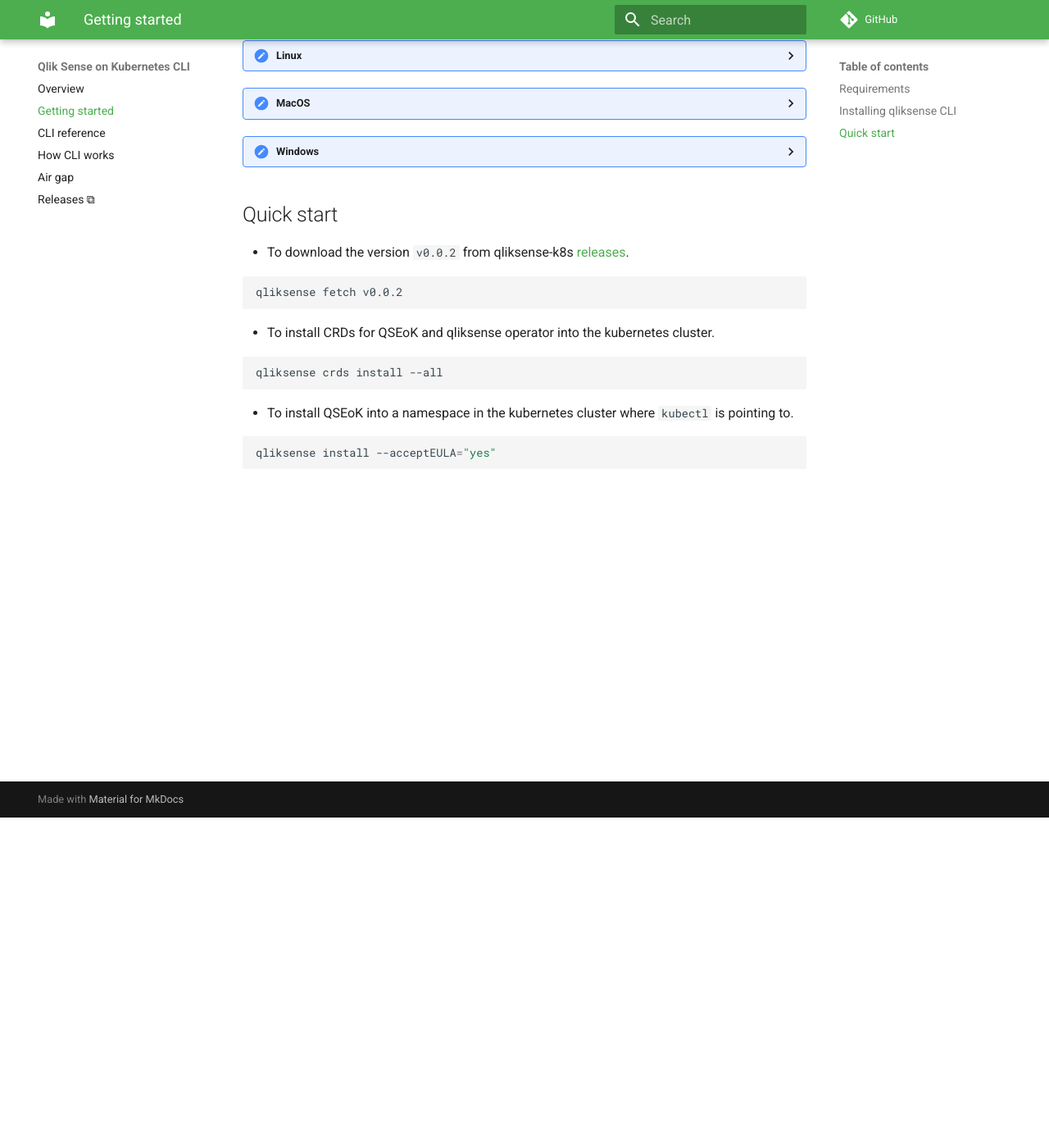
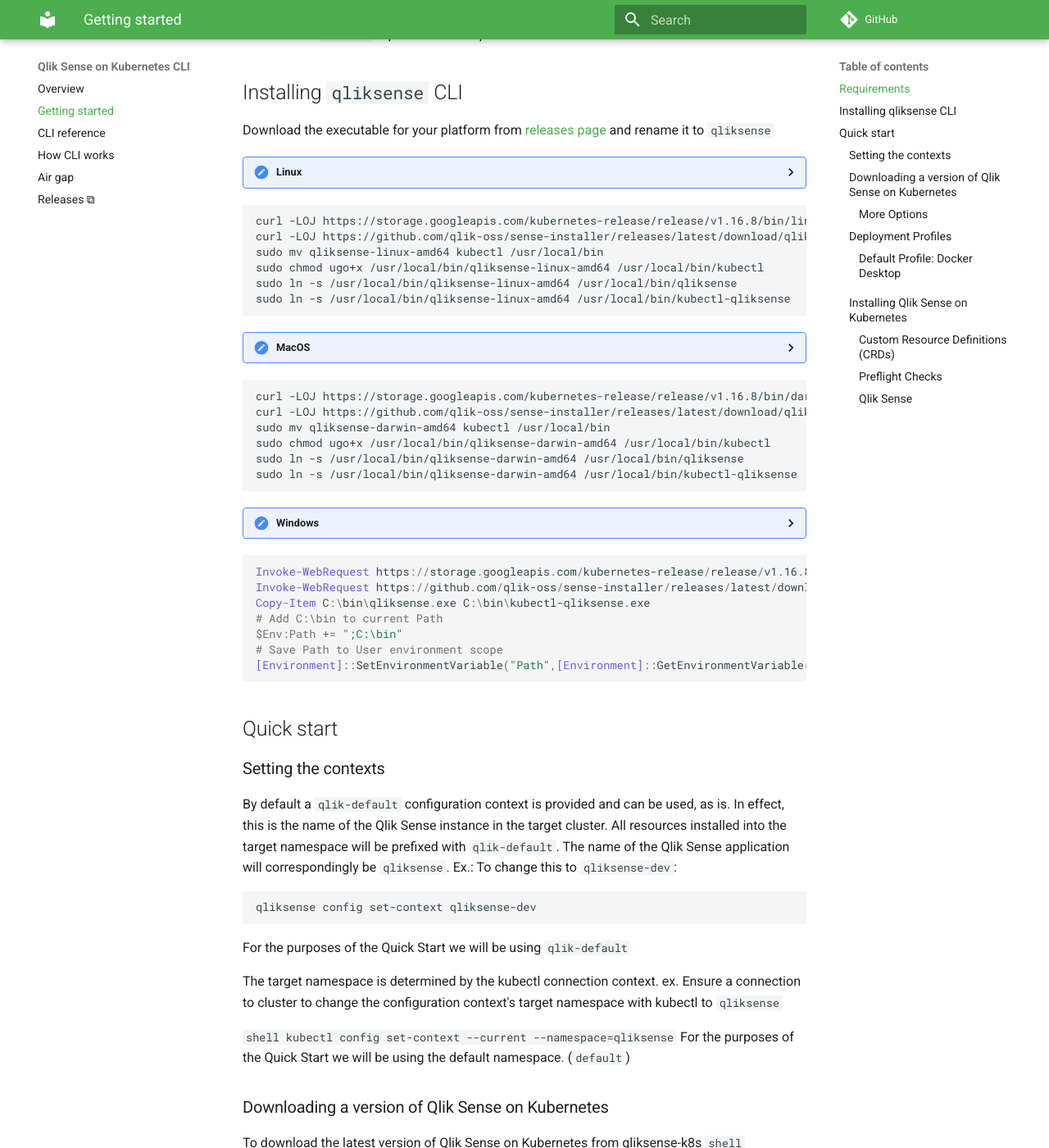
Before and after one commit to qlik-oss/sense-installer, an MkDocs documentation site: the page built from docs/getting_started.md, in a window 1280 px wide and 1400 px high, scrolled down 403 px. Shown: the whole window at 82% size. Built offline with MkDocs 1.6.1 and Material for MkDocs 9.7.7, drawn with Linux system fonts in a browser that asks for light colours; comment, search, counter and statistics services are not loaded; some of the changed text lies outside the part shown.

Commit message:
Improve docs
Signed-off-by: Boris Kuschel <dwb@qlik.com>

````diff
--- a/docs/concepts.md
+++ b/docs/concepts.md
@@ -1,6 +1,6 @@
 # How CLI works
 
-At the initialization, `qliksense` cli creates few files in the director `~/.qliksene` and it contains following files:
+At the initialization, `qliksense` cli creates few files in the director `~/.qliksense` and it contains following files:
 
 ```console
 .qliksense
--- a/docs/getting_started.md
+++ b/docs/getting_started.md
@@ -1,9 +1,11 @@
 # Getting started
+
+To get familiar with the Qlik Sense on Kubernetes Operator Command Line Interface (CLI), we will install Qlik Sense on Kubernetes on docker desktop. In subsequent sections we will enhance this configuration to include an Identity Provider (keycloak) and demonstrate air gapped capabilities as well.
 
 ## Requirements
 
 - Kubernetes cluster (Docker Desktop with enabled Kubernetes)
-- `kubectl` installed, configured and able to communicate with kubernetes cluster. _`qliksense` CLI uses `kubectl` under the hood to perform operations on cluster_
+- `kubectl` installed, configured and able to communicate with kubernetes cluster. _`qliksense` CLI uses `kubectl` to perform some operations on cluster_
 
 ## Installing `qliksense` CLI
 
@@ -11,43 +13,144 @@
 
 ??? tldr "Linux"
 
-    ``` bash
-    curl -Lo qliksense https://github.com/qlik-oss/sense-installer/releases/download/v0.7.0/qliksense-linux-amd64
-    chmod +x qliksense
-    sudo mv qliksense /usr/local/bin
-    ```
+```bash
+curl -LOJ https://storage.googleapis.com/kubernetes-release/release/v1.16.8/bin/linux/amd64/kubectl
+curl -LOJ https://github.com/qlik-oss/sense-installer/releases/latest/download/qliksense-linux-amd64
+sudo mv qliksense-linux-amd64 kubectl /usr/local/bin
+sudo chmod ugo+x /usr/local/bin/qliksense-linux-amd64 /usr/local/bin/kubectl
+sudo ln -s /usr/local/bin/qliksense-linux-amd64 /usr/local/bin/qliksense
+sudo ln -s /usr/local/bin/qliksense-linux-amd64 /usr/local/bin/kubectl-qliksense
+```
 
 ??? tldr "MacOS"
 
-    ``` bash
-    curl -Lo qliksense https://github.com/qlik-oss/sense-installer/releases/download/v0.7.0/qliksense-darwin-amd64
-    chmod +x qliksense
-    sudo mv qliksense /usr/local/bin
-    ```
+```bash
+curl -LOJ https://storage.googleapis.com/kubernetes-release/release/v1.16.8/bin/darwin/amd64/kubectl
+curl -LOJ https://github.com/qlik-oss/sense-installer/releases/latest/download/qliksense-darwin-amd64
+sudo mv qliksense-darwin-amd64 kubectl /usr/local/bin
+sudo chmod ugo+x /usr/local/bin/qliksense-darwin-amd64 /usr/local/bin/kubectl
+sudo ln -s /usr/local/bin/qliksense-darwin-amd64 /usr/local/bin/qliksense
+sudo ln -s /usr/local/bin/qliksense-darwin-amd64 /usr/local/bin/kubectl-qliksense
+```
 
 ??? tldr "Windows"
-    Download Windows executable and add it in your `PATH` as `qliksense.exe`
 
-    [https://github.com/qlik-oss/sense-installer/releases/download/v0.7.0/qliksense-windows-amd64.exe](https://github.com/qlik-oss/sense-installer/releases/download/v0.7.0/qliksense-windows-amd64.exe)
-
-
+```powershell
+Invoke-WebRequest https://storage.googleapis.com/kubernetes-release/release/v1.16.8/bin/windows/amd64/kubectl.exe -O C:\bin\kubectl.exe
+Invoke-WebRequest https://github.com/qlik-oss/sense-installer/releases/latest/download/qliksense-windows-amd64.exe -O C:\bin\qliksense.exe
+Copy-Item C:\bin\qliksense.exe C:\bin\kubectl-qliksense.exe
+# Add C:\bin to current Path
+$Env:Path += ";C:\bin"
+# Save Path to User environment scope
+[Environment]::SetEnvironmentVariable("Path",[Environment]::GetEnvironmentVariable("Path", [EnvironmentVariableTarget]::User) + ";C:\bin",[EnvironmentVariableTarget]::User)
+```
 
 ## Quick start
 
-- To download the version `v0.0.2` from qliksense-k8s [releases](https://github.com/qlik-oss/qliksense-k8s/releases).
+### Setting the contexts
+
+By default a `qlik-default` configuration context is provided and can be used, as is.  In effect, this is the name of the Qlik Sense instance in the target cluster. All resources installed into the target namespace will be prefixed with `qlik-default`.  The name of the Qlik Sense application will correspondingly be `qliksense`.
+Ex.: To change this to `qliksense-dev`:
 
 ```shell
-qliksense fetch v0.0.2
+qliksense config set-context qliksense-dev
+```
+For the purposes of the Quick Start we will be using `qlik-default`
+
+The target namespace is determined by the kubectl connection context.
+ex. Ensure a connection to cluster to change the configuration context's target namespace with kubectl to `qliksense`
+
+ ```shell
+kubectl config set-context --current --namespace=qliksense
+ ```
+For the purposes of the Quick Start we will be using the default namespace. (`default`)
+
+### Downloading a version of Qlik Sense on Kubernetes
+
+To download the latest version of Qlik Sense on Kubernetes from qliksense-k8s
+  ```shell
+qliksense fetch
+  ```
+#### More Options
+- To download a specific version `v1.59.20` from qliksense-k8s [releases](https://github.com/qlik-oss/qliksense-k8s/releases).
+```shell
+qliksense fetch v1.58.20
+```
+- To download from a GitHub repository fork of the `qliksense-k8s` repository (master branch).
+Ex.:
+```shell
+qliksense fetch --url https://github.com/bkuschel/qliksense-k8s.git master
 ```
 
-- To install CRDs for QSEoK and qliksense operator into the kubernetes cluster.
+### Deployment Profiles
+
+Deployment profiles are a sets components that require sets of key/value pairs to satisfy the requirements for the generation of a Qlik Sense on Kubernetes manifest.  Along with the profile name, sets of key/value pairs are provided through the Qlik Sense custom application resources (see here).
+
+Profiles can be developed and added to the qliksense-k8s repo but is considered an advanced topic (see here) not covered here.
+
+#### Default Profile: Docker Desktop
+
+By default, the `docker-desktop` profile is associated with the configuration context when initially created. This profile is guaranteed to work on Docker Desktop but can generally be used on other types of Kubernetes clusters, provided that the required configuration tweaks are provided specific to the hosting requirements (Ex. storage class).
+
+
+The docker-desktop profile does not have any scaling characteristics and is generally set up to have the ability to work on a reasonably large laptop (16GB, 4 cores minimum, greater is better).  It also includes a self-contained mongodb instance for non-production purposes.
+
+It generally doesn't typically require any configuration to work except an acceptance of the Qlik User License Agreement (QULA), which is prompted on install but can also be set in advance (having read the QULA). Ex:
 
 ```shell
-qliksense crds install --all
+qliksense config set-configs qliksense.acceptEULA="yes"
 ```
 
-- To install QSEoK into a namespace in the kubernetes cluster where `kubectl` is pointing to.
+More information on the possible configuration parameters for docker-desktop here (see here).
+
+To access an installation of the docker desktop profile in docker desktop  the host `elastic.example` needs to be added to the system host file as an alias to 127.0.0.1. Ex.
+
+```bash
+127.0.0.1 elastic.example
+```
+
+??? tldr "Linux"
+
+```bash
+/etc/hosts
+```
+
+??? tldr "MacOS"
+
+```bash
+/etc/hosts
+```
+
+??? tldr "Windows"
+
+```powershell
+C:\Windows\System32\drivers\etc\hosts
+```
+
+##
+
+### Installing Qlik Sense on Kubernetes
+
+#### Custom Resource Definitions (CRDs)
+
+Besides the CLI, a Kubernetes operator (read here) is a core component of the Qlik Sense Operator. Additionally, there are other Kubernetes operators in Qlik Sense on Kubernetes that provide other types functionality (ex. scaling). Depending on the profile chosen (see above), additional CRDs can also be installed for third-party components. (see gke-demo).
+
+Kubernetes operators require Custom resource definitions (CRD) (read here), which are YAML schemas for custom resources (CR). The Qlik Sense application instance, corresponding to the name of the configuration context, corresponds to a CR (ex. `qlik-default`).
+
+CRDs require cluster scope permissions and are shared cluster-wide across namespaces. These need to be installed first (if not done previously).
+
+To install CRDs for Qlik Sense on Kubernetes into the Kubernetes cluster.
 
 ```shell
-qliksense install --acceptEULA="yes"
+qliksense crds install
 ```
+
+#### Preflight Checks
+
+#### Qlik Sense
+
+To install Qlik Sense into a namespace in the Kubernetes cluster where `kubectl` is pointing to.
+
+```shell
+qliksense install
+```
````
Also changed, not shown: docs/index.md (+11 -5 lines).
